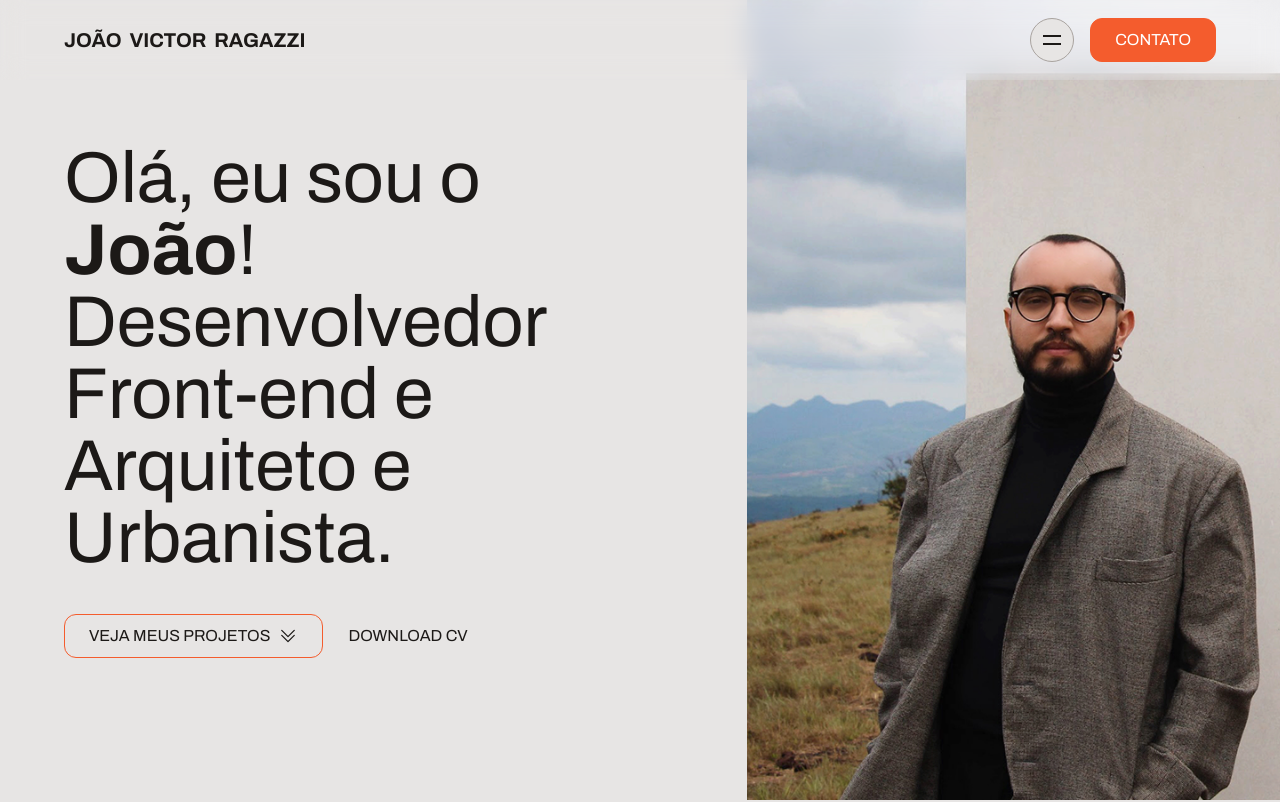
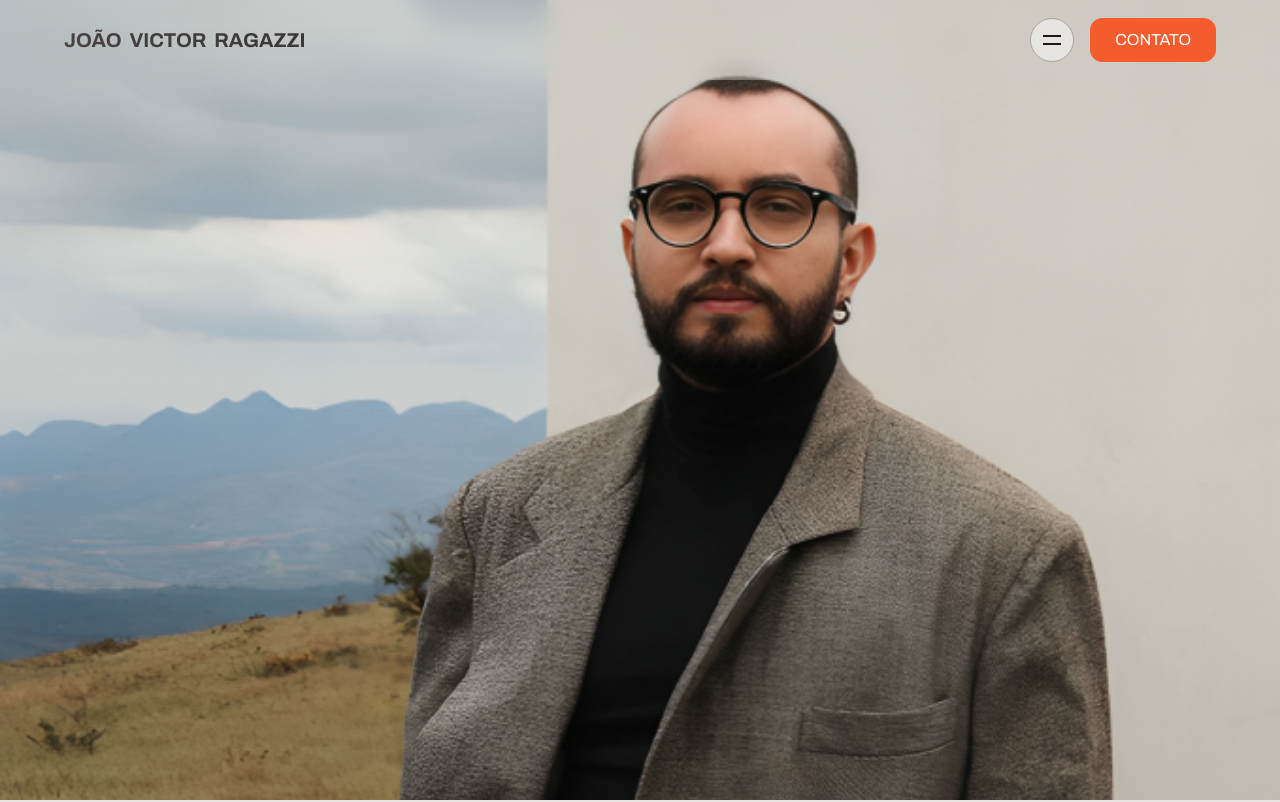
Before and after one commit to jvragazzi/portfolio2025, a Next.js app: page / in a window 1280 px wide. Shown: the top 802 px of the page. Built offline with nearby package versions, Linux system fonts and the light colour scheme.

Commit message:
ajustando animações finais parte1

```diff
--- a/src/app/globals.css
+++ b/src/app/globals.css
@@ -5,3 +5,11 @@
 .section {
   @apply py-24 md:py-32 lg:py-40;
 }
+
+.line {
+  @apply overflow-hidden;
+}
+
+.word {
+  @apply translate-y-full
+}
--- a/src/components/Button.tsx
+++ b/src/components/Button.tsx
@@ -11,10 +11,10 @@ const Button = (
   return (
     <button
       className={twMerge(
-        "h-11 px-6 rounded-xl border border-red-orange-500 uppercase inline-flex items-center gap-2",
+        "h-11 px-6 rounded-xl border border-red-orange-500 uppercase inline-flex items-center gap-2 transition duration-500 relative group/button",
         variant === "primary" && "bg-red-orange-500 text-white",
-        variant === "secondary" && "",
-        variant === "text" && "h-auto px-0 border-transparent",
+        variant === "secondary" && "hover:bg-red-orange-500 hover:text-white",
+        variant === "text" && "h-auto px-0 border-transparent after:transition-all after:duration-500 after:content-[''] after:h-px after:w-0 after:absolute after:top-full after:bg-red-orange-500 hover:after:w-full",
         className
       )}
       {...rest}
--- a/src/sections/Footer.tsx
+++ b/src/sections/Footer.tsx
@@ -26,12 +26,12 @@ const navItems = [
 
 const Footer: FC = () => {
   return (
-    <footer className="bg-stone-900 text-white">
+    <footer className="bg-stone-900 text-white" id="contato">
       <div className="container">
         <div className="section">
           <div className="grid md:grid-cols-3">
             <div className="md:col-span-2">
-              <h2 className="text-4xl md:text-7xl mt-8 font-extralight">
+              <h2 className="text-4xl md:text-7xl font-extralight">
                 Entre em contato, vamos trabalhar juntos!
               </h2>
               <div className="mt-10 md:col-span-2">
--- a/src/sections/Header.tsx
+++ b/src/sections/Header.tsx
@@ -1,44 +1,198 @@
-import { FC } from "react";
+"use client";
+
+import { FC, useEffect, useState } from "react";
 import Button from "@/components/Button";
+import { motion, useAnimate } from "framer-motion";
 
 /* eslint-disable-next-line @typescript-eslint/no-unused-vars */
 const navItems = [
   {
-    label: "About",
+    label: "Home",
     href: "#intro",
   },
   {
-    label: "Selected Works",
-    href: "#projects",
+    label: "Projetos",
+    href: "#projetos",
   },
   {
-    label: "Testimonials",
-    href: "#testimonials",
+    label: "Tecnologias",
+    href: "#tecnologias",
   },
   {
-    label: "FAQs",
-    href: "#faqs",
+    label: "Infos Adicionais",
+    href: "#infos",
   },
   {
-    label: "Contact",
-    href: "#contact",
+    label: "Contato",
+    href: "#contato",
   },
 ];
 
 const Header: FC = () => {
+  const [isOpen, setIsOpen] = useState(false);
+  const [topLineScope, topLineAnimate] = useAnimate();
+  const [bottomLineScope, bottomLineAnimate] = useAnimate();
+  const [navScope, navAnimate] = useAnimate();
+
+  useEffect(() => {
+    if (isOpen) {
+      topLineAnimate([
+        [
+          topLineScope.current,
+          {
+            translateY: 4,
+          },
+        ],
+        [
+          topLineScope.current,
+          {
+            rotate: 45,
+          },
+        ],
+      ]);
+
+      bottomLineAnimate([
+        [
+          bottomLineScope.current,
+          {
+            translateY: -4,
+          },
+        ],
+        [
+          bottomLineScope.current,
+          {
+            rotate: -45,
+          },
+        ],
+      ]);
+
+      navAnimate(
+        navScope.current,
+        {
+          height: "100%",
+        },
+        {
+          duration: 0.7,
+        }
+      );
+    } else {
+      topLineAnimate([
+        [
+          topLineScope.current,
+          {
+            rotate: 0,
+          },
+        ],
+        [
+          topLineScope.current,
+          {
+            translateY: 0,
+          },
+        ],
+      ]);
+
+      bottomLineAnimate([
+        [
+          bottomLineScope.current,
+          {
+            rotate: 0,
+          },
+        ],
+        [
+          bottomLineScope.current,
+          {
+            translateY: 0,
+          },
+        ],
+      ]);
+
+      navAnimate(navScope.current, { height: 0 });
+    }
+  }, [
+    isOpen,
+    topLineAnimate,
+    topLineScope,
+    bottomLineAnimate,
+    bottomLineScope,
+    navAnimate,
+    navScope,
+  ]);
+
+  const handleClickMobileNavItem = (e: React.MouseEvent<HTMLAnchorElement>) => {
+    e.preventDefault();
+    setIsOpen(false);
+
+    const url = new URL(e.currentTarget.href);
+    const hash = url.hash;
+
+    const target = document.querySelector(hash);
+
+    if (!target) return
+    target.scrollIntoView({ behavior: "smooth" });
+  }
+
   return (
-    <header className="fixed top-0 left-0 w-full backdrop-blur-md">
+    <header id="intro">
+      <div
+        className="fixed top-0 left-0 w-full h-0 overflow-hidden bg-stone-900 z-10"
+        ref={navScope}
+      >
+        <nav className="mt-20 flex flex-col">
+          {navItems.map(({ label, href }) => (
+            <a
+              href={href}
+              key={label}
+              className="text-stone-200 border-t last:border-b border-stone-800 py-8 group/nav-item relative isolate"
+              onClick={handleClickMobileNavItem}
+            >
+              <div className="container !max-w-full flex items-center justify-between">
+                <div className="absolute w-full h-0 bg-stone-800 group-hover/nav-item:h-full transition-all duration-500 bottom-0 -z-10"></div>
+                <span className="text-3xl group-hover/nav-item:pl-4 transition-all duration-500">
+                  {label}
+                </span>
+                <svg
+                  xmlns="http://www.w3.org/2000/svg"
+                  fill="none"
+                  viewBox="0 0 24 24"
+                  strokeWidth="1.5"
+                  stroke="currentColor"
+                  className="size-6"
+                >
+                  <path
+                    strokeLinecap="round"
+                    strokeLinejoin="round"
+                    d="m4.5 19.5 15-15m0 0H8.25m11.25 0v11.25"
+                  />
+                </svg>
+              </div>
+              <div className="absolute w-full h-0 bg-stone-800 group-hover/nav-item:h-full transition-all duration-500 bottom-0 -z-10">
+
+              </div>
+            </a>
+          ))}
+        </nav>
+      </div>
+      <div className="fixed top-0 left-0 w-full mix-blend-difference backdrop-blur-md z-10">
         <div className="container !max-w-full">
           <div className="flex justify-between h-20 items-center">
             <div>
               <a href="#intro">
-              <span className="text-xl font-bold uppercase">
+                <span className="text-xl font-bold uppercase text-white">
                   João&nbsp; Victor&nbsp; Ragazzi
                 </span>
               </a>
             </div>
+          </div>
+        </div>
+      </div>
+      <div className="fixed top-0 left-0 w-full z-10">
+        <div className="container !max-w-full">
+          <div className="flex justify-end h-20 items-center">
             <div className="flex items-center gap-4">
-            <div className="size-11 border border-stone-400 rounded-full inline-flex items-center justify-center bg-stone-200">
+              <div
+                className="size-11 border border-stone-400 rounded-full inline-flex items-center justify-center bg-stone-200"
+                onClick={() => setIsOpen(!isOpen)}
+              >
                 <svg
                   width="24"
                   height="24"
@@ -46,8 +200,28 @@ const Header: FC = () => {
                   fill="none"
                   xmlns="http://www.w3.org/2000/svg"
                 >
-                <rect x="3" y="15" width="18" height="2" fill="currentColor" />
-                <rect x="3" y="7" width="18" height="2" fill="currentColor" />
+                  <motion.rect
+                    x="3"
+                    y="7"
+                    width="18"
+                    height="2"
+                    fill="currentColor"
+                    ref={topLineScope}
+                    style={{
+                      transformOrigin: "12px 8px",
+                    }}
+                  />
+                  <motion.rect
+                    x="3"
+                    y="15"
+                    width="18"
+                    height="2"
+                    fill="currentColor"
+                    ref={bottomLineScope}
+                    style={{
+                      transformOrigin: "12px 16px",
+                    }}
+                  />
                 </svg>
               </div>
               <Button
@@ -59,6 +233,7 @@ const Header: FC = () => {
             </div>
           </div>
         </div>
+      </div>
     </header>
   );
 };
--- a/src/sections/Hero.tsx
+++ b/src/sections/Hero.tsx
@@ -1,23 +1,69 @@
-import { FC } from "react";
+"use client";
+import { FC, useEffect, useRef } from "react";
 /* eslint-disable-next-line @typescript-eslint/no-unused-vars */
 import heroImage from "@/assets/images/hero-image.png";
 import Image from "next/image";
 import Button from "@/components/Button";
+import SplitType from "split-type";
+import { useAnimate, motion, stagger, useScroll, useTransform } from "motion/react";
 
 const Hero: FC = () => {
+  const [titleScope, titleAnimate] = useAnimate();
+  const scrollingDiv = useRef<HTMLDivElement>(null);
+
+  const { scrollYProgress } = useScroll({
+    target: scrollingDiv,
+    offset: ['start end', 'end end']
+  })
+
+  const portraitWidth = useTransform(scrollYProgress, [0, 1], ['100%', '240%'])
+
+  useEffect(() => {
+    new SplitType(titleScope.current, {
+      types: "lines,words",
+      tagName: "span",
+    });
+
+    titleAnimate(
+      titleScope.current.querySelectorAll(".word"),
+      {
+        transform: "translateY(0)",
+      },
+      {
+        duration: 0.5,
+        delay: stagger(0.2),
+      }
+    );
+  }, []);
+
   return (
     <section>
-      <div className="grid md:grid-cols-12 md:h-screen items-stretch">
+      <div className="grid md:grid-cols-12 md:h-screen items-stretch sticky top-0">
         <div className="md:col-span-7 flex flex-col justify-center">
           <div className="container !max-w-full">
-            <h1 className="text-5xl md:text-6xl lg:text-7xl mt-40 md:mt-0">
-              Olá, eu sou o <span className="font-bold">João</span>! <br />{" "}
-              Desenvolvedor Front-end e Arquiteto e Urbanista.
-            </h1>
+            <motion.h1
+              initial={{ opacity: 0 }}
+              animate={{ opacity: 1 }}
+              className="text-5xl md:text-6xl lg:text-7xl mt-40 md:mt-0"
+              ref={titleScope}
+            >
+              Olá, eu sou o João! Desenvolvedor Front-end e Arquiteto e
+              Urbanista.
+            </motion.h1>
             <div className="flex flex-col md:flex-row md:items-center mt-10 items-start gap-6">
+              <motion.div
+                initial={{ opacity: 0, y: "100%" }}
+                animate={{ opacity: 1, y: 0 }}
+                transition={{
+                  duration: 0.5,
+                  delay: 1.75,
+                }}
+              >
                 <Button
                   variant="secondary"
                   iconAfter={
+                    <div className="overflow-hidden size-5">
+                      <div className="h-5 w-10 flex group-hover/button:-translate-x-1/2 transition-transform duration-500">
                         <svg
                           xmlns="http://www.w3.org/2000/svg"
                           fill="none"
@@ -32,24 +78,56 @@ const Hero: FC = () => {
                             d="m4.5 5.25 7.5 7.5 7.5-7.5m-15 6 7.5 7.5 7.5-7.5"
                           />
                         </svg>
+                        <svg
+                          xmlns="http://www.w3.org/2000/svg"
+                          fill="none"
+                          viewBox="0 0 24 24"
+                          strokeWidth="1.5"
+                          stroke="currentColor"
+                          className="size-5"
+                        >
+                          <path
+                            strokeLinecap="round"
+                            strokeLinejoin="round"
+                            d="m4.5 5.25 7.5 7.5 7.5-7.5m-15 6 7.5 7.5 7.5-7.5"
+                          />
+                        </svg>
+                      </div>
+                    </div>
                   }
                 >
                   <span>Veja Meus Projetos</span>
                 </Button>
+              </motion.div>
+              <motion.div
+                initial={{ opacity: 0, y: "100%" }}
+                animate={{ opacity: 1, y: 0 }}
+                transition={{
+                  duration: 0.5,
+                  delay: 2.2,
+                }}
+              >
                 <Button variant="text">Download CV</Button>
+              </motion.div>
             </div>
           </div>
         </div>
-        <div className="md:col-span-5">
-          <div className="mt-20 md:mt-0 md:h-full">
+        <div className="md:col-span-5 relative">
+          <motion.div className="mt-20 md:mt-0 md:size-full md:absolute md:right-0 max-md:!w-full" style={{
+            width: portraitWidth,
+          }}>
             <Image
               src={heroImage}
               alt="Minha foto de perfil"
               className="size-full object-cover"
             />
+          </motion.div>
         </div>
       </div>
-      </div>
+      <div
+        className="md:h-[200vh]"
+        ref={scrollingDiv}
+      ></div>
     </section>
   );
 };
--- a/src/sections/Infos.tsx
+++ b/src/sections/Infos.tsx
@@ -31,7 +31,7 @@ const infos = [
 
 const Infos: FC = () => {
   return (
-    <section className="section">
+    <section className="section" id="infos">
       <div className="container">
         <h2 className="text-4xl md:text-7xl lg:text-8xl">Infos adicionais</h2>
         <div className="mt-10 md:mt-16 lg:mt-20">
--- a/src/sections/Intro.tsx
+++ b/src/sections/Intro.tsx
@@ -1,8 +1,39 @@
-import { FC } from "react";
+"use client";
+
+import { stagger, useAnimate, useInView } from "motion/react";
+import { FC, useEffect } from "react";
+import SplitType from "split-type";
 
 const Intro: FC = () => {
+  const [scope, animate] = useAnimate();
+  const inView = useInView(scope, {
+    once: true,
+  });
+
+  useEffect(() => {
+    new SplitType(scope.current.querySelector("h2"), {
+      types: "lines,words",
+      tagName: "span",
+    });
+  }, [scope]);
+
+  useEffect(() => {
+    if (inView) {
+      animate(
+        scope.current.querySelectorAll(".word"),
+        {
+          transform: "translateY(0%)",
+        },
+        {
+          duration: 0.5,
+          delay: stagger(0.2),
+        }
+      );
+    }
+  }, [inView, animate, scope]);
+
   return (
-    <section className="section mt-12 md:mt-16 lg:mt-20">
+    <section className="section mt-12 md:mt-16 lg:mt-20" ref={scope}>
       <div className="container">
         <h2 className="text-4xl md:text-7xl lg:text-8xl lg:w-[80%]">
           Com uma visão multidisciplinar, transito do espaço físico ao digital,
--- a/src/sections/Projects.tsx
+++ b/src/sections/Projects.tsx
@@ -32,7 +32,7 @@ const projects = [
 
 const Projects: FC = () => {
   return (
-    <section className="section">
+    <section className="section" id="projetos">
       <div className="container">
         <h2 className="text-4xl md:text-7xl lg:text-8xl">Projetos</h2>
         <div className="mt-10 md:mt-16 lg:mt-20">
--- a/src/sections/Technologies.tsx
+++ b/src/sections/Technologies.tsx
@@ -4,7 +4,7 @@ import { FC } from "react";
 
 const Technologies: FC = () => {
   return (
-    <section className="section">
+    <section className="section" id="tecnologias">
       <div>
         <h2 className="text-4xl md:text-7xl lg:text-8xl flex flex-col uppercase overflow-hidden">
           <span className="whitespace-nowrap">
```
Also changed, not shown: src/assets/images/hero-image.png. Lines whose indentation alone changed are shown as unchanged.
